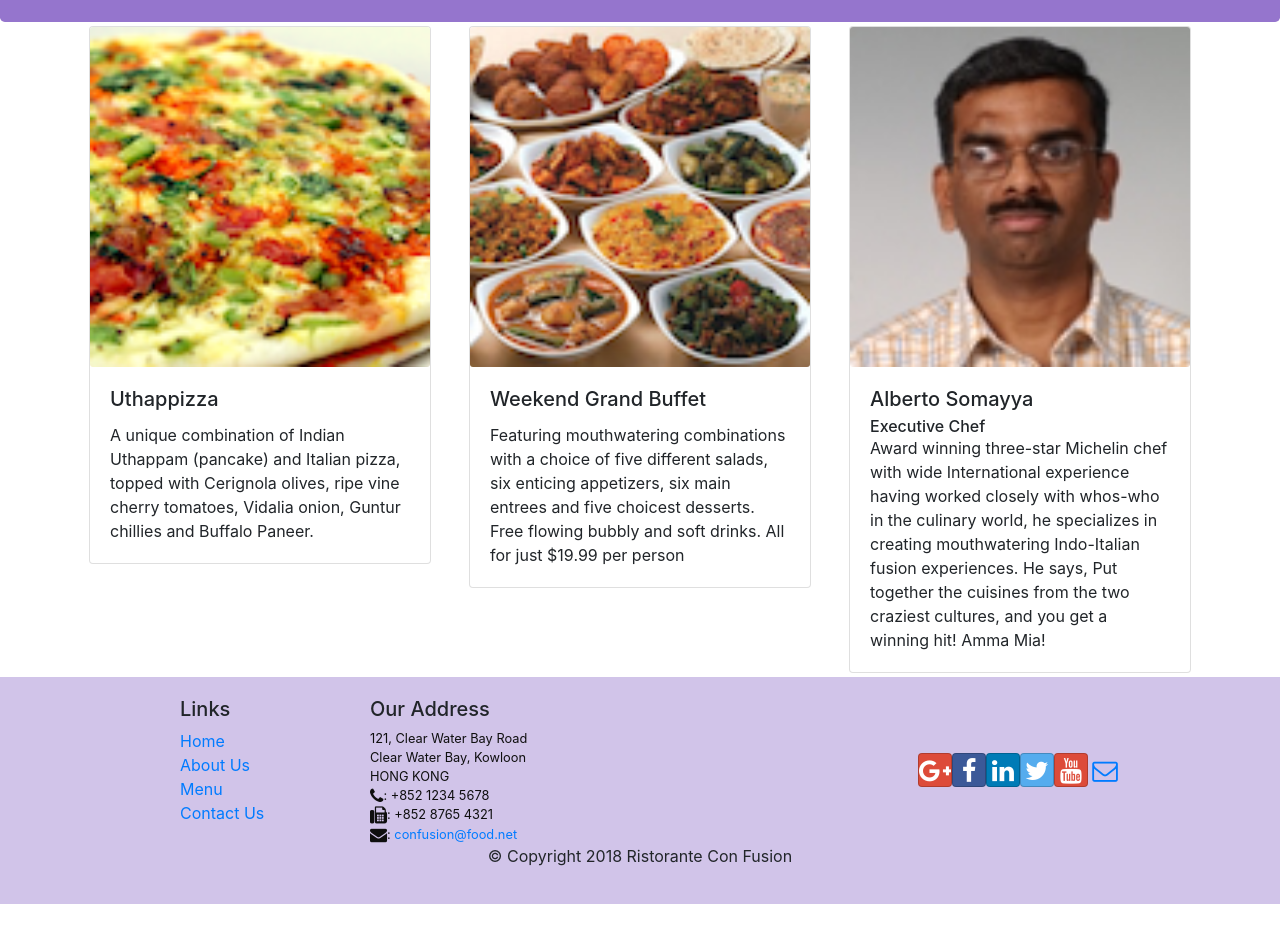
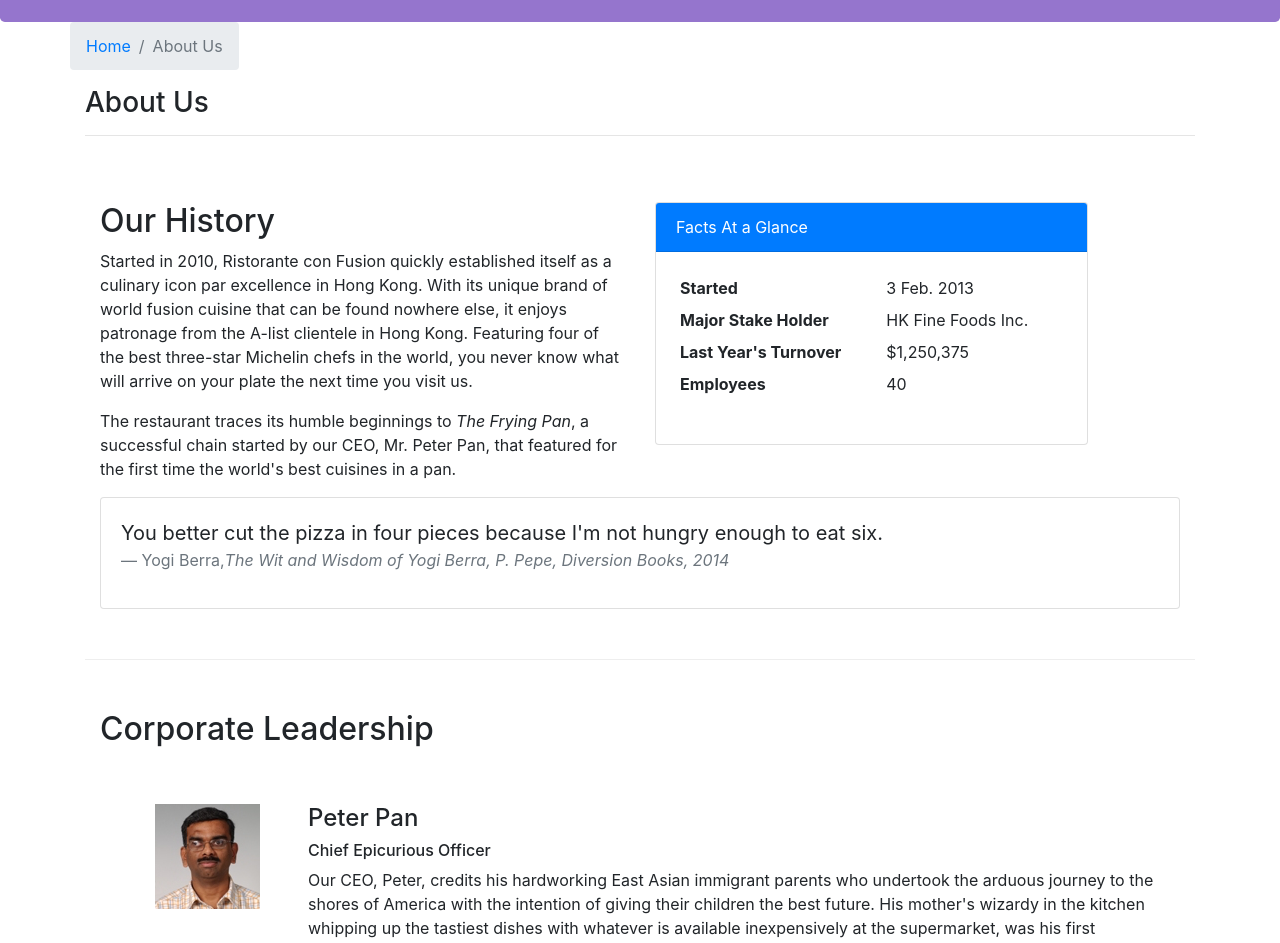
Before and after one commit to Habtamu-Dires/react-confusion, a React (Create React App) app: page /aboutus in a window 1280 px wide. Before the commit this address led to /home. Shown: the part 320-1263 px from the top of the page. Before the commit the page ends 1224 px from the top, so only its background shows below. Built offline with nearby package versions, Linux system fonts and the light colour scheme.

Commit message:
Assignment 2

```diff
--- /dev/null
+++ b/src/components/AboutComponent.js
@@ -0,0 +1,88 @@
+import React from "react";
+import { Breadcrumb, BreadcrumbItem, Card, CardBody, CardHeader, Media } from 'reactstrap';
+import { Link } from 'react-router-dom';
+
+function About(props) {
+
+    const leaders = props.leaders.map((leader) => {
+        return (
+            <div key={leader.id} className="col-12 mt-5">
+                <Media tag="li">
+                    <Media left top>
+                        <Media object src={leader.image} alt={leader.name} />
+                    </Media>
+                    <Media body className="ml-5">
+                        <Media heading>{leader.name}</Media>
+                        <h6>{leader.designation}</h6>
+                        <p>{leader.description}</p>
+                    </Media>
+                </Media>
+            </div>
+        );
+    });
+
+    return(
+        <div className="container">
+            <div className="row">
+                <Breadcrumb>
+                    <BreadcrumbItem><Link to="/home">Home</Link></BreadcrumbItem>
+                    <BreadcrumbItem active>About Us</BreadcrumbItem>
+                </Breadcrumb>
+                <div className="col-12">
+                    <h3>About Us</h3>
+                    <hr />
+                </div>
+            </div>
+            <div className="row row-content">
+                <div className="col-12 col-md-6">
+                    <h2>Our History</h2>
+                    <p>Started in 2010, Ristorante con Fusion quickly established itself as a culinary icon par excellence in Hong Kong. With its unique brand of world fusion cuisine that can be found nowhere else, it enjoys patronage from the A-list clientele in Hong Kong.  Featuring four of the best three-star Michelin chefs in the world, you never know what will arrive on your plate the next time you visit us.</p>
+                    <p>The restaurant traces its humble beginnings to <em>The Frying Pan</em>, a successful chain started by our CEO, Mr. Peter Pan, that featured for the first time the world's best cuisines in a pan.</p>
+                </div>
+                <div className="col-12 col-md-5">
+                    <Card>
+                        <CardHeader className="bg-primary text-white">Facts At a Glance</CardHeader>
+                        <CardBody>
+                            <dl className="row p-1">
+                                <dt className="col-6">Started</dt>
+                                <dd className="col-6">3 Feb. 2013</dd>
+                                <dt className="col-6">Major Stake Holder</dt>
+                                <dd className="col-6">HK Fine Foods Inc.</dd>
+                                <dt className="col-6">Last Year's Turnover</dt>
+                                <dd className="col-6">$1,250,375</dd>
+                                <dt className="col-6">Employees</dt>
+                                <dd className="col-6">40</dd>
+                            </dl>
+                        </CardBody>
+                    </Card>
+                </div>
+                <div className="col-12">
+                    <Card>
+                        <CardBody className="bg-faded">
+                            <blockquote className="blockquote">
+                                <p className="mb-0">You better cut the pizza in four pieces because
+                                    I'm not hungry enough to eat six.</p>
+                                <footer className="blockquote-footer">Yogi Berra,
+                                <cite title="Source Title">The Wit and Wisdom of Yogi Berra,
+                                    P. Pepe, Diversion Books, 2014</cite>
+                                </footer>
+                            </blockquote>
+                        </CardBody>
+                    </Card>
+                </div>
+            </div>
+            <div className="row row-content">
+                <div className="col-12">
+                    <h2>Corporate Leadership</h2>
+                </div>
+                <div className="col-12">
+                    <Media list>
+                        {leaders }
+                    </Media>
+                </div>
+            </div>
+        </div>
+    );
+}
+
+export default About;
--- a/src/components/HeaderComponent.js
+++ b/src/components/HeaderComponent.js
@@ -40,7 +40,7 @@
                                 </NavItem>
                                 <NavItem>
                                     <NavLink className="nav-link" to='/aboutus'>
-                                        <span className="fa fa-info fa-lg">About Us</span>
+                                        <span className="fa fa-info fa-lg">About</span>
                                     </NavLink>
                                 </NavItem>
                                 <NavItem>
--- a/src/components/MainComponent.js
+++ b/src/components/MainComponent.js
@@ -2,6 +2,7 @@
 import Home from './HomeComponent';
 import Menu from './MenuComponent';
 import Contact from './ContactComponent';
+import About from './AboutComponent';
 import DishDetail from "./DishDetailComponent";
 import Header from './HeaderComponent';
 import Footer from './FooterComponent';
@@ -51,6 +52,7 @@
             <Route path="/home" component={HomePage} />
             <Route exact path='/menu' component={()=> <Menu dishes={this.state.dishes} /> } />
             <Route path='/menu/:dishId' component={DishWithId} />
+            <Route path='/aboutus' component={()=><About leaders={this.state.leaders}/> }/>
             <Route exact path='/contactus' component={Contact} />
             <Redirect to='/home' />
           </Switch>
```
